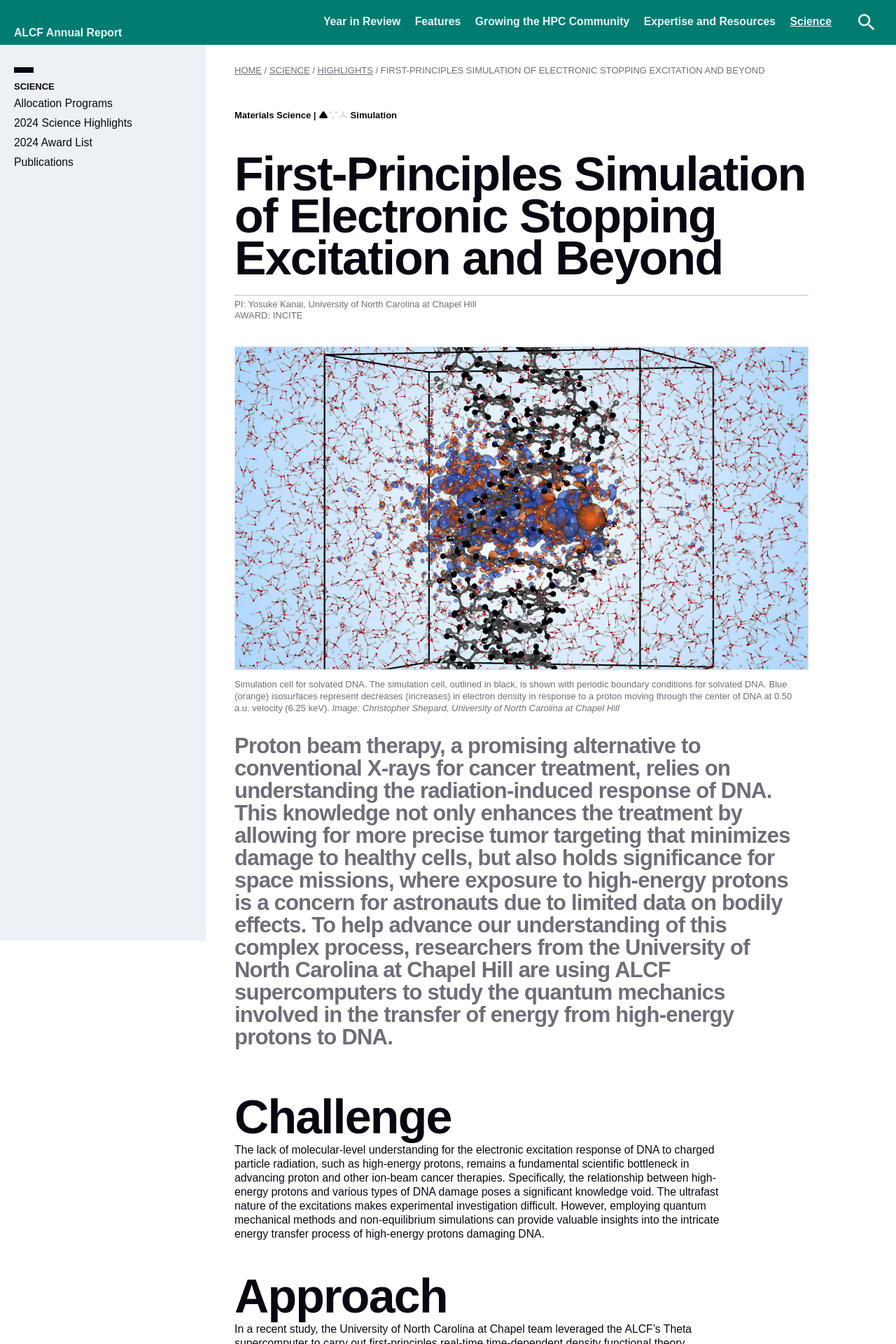
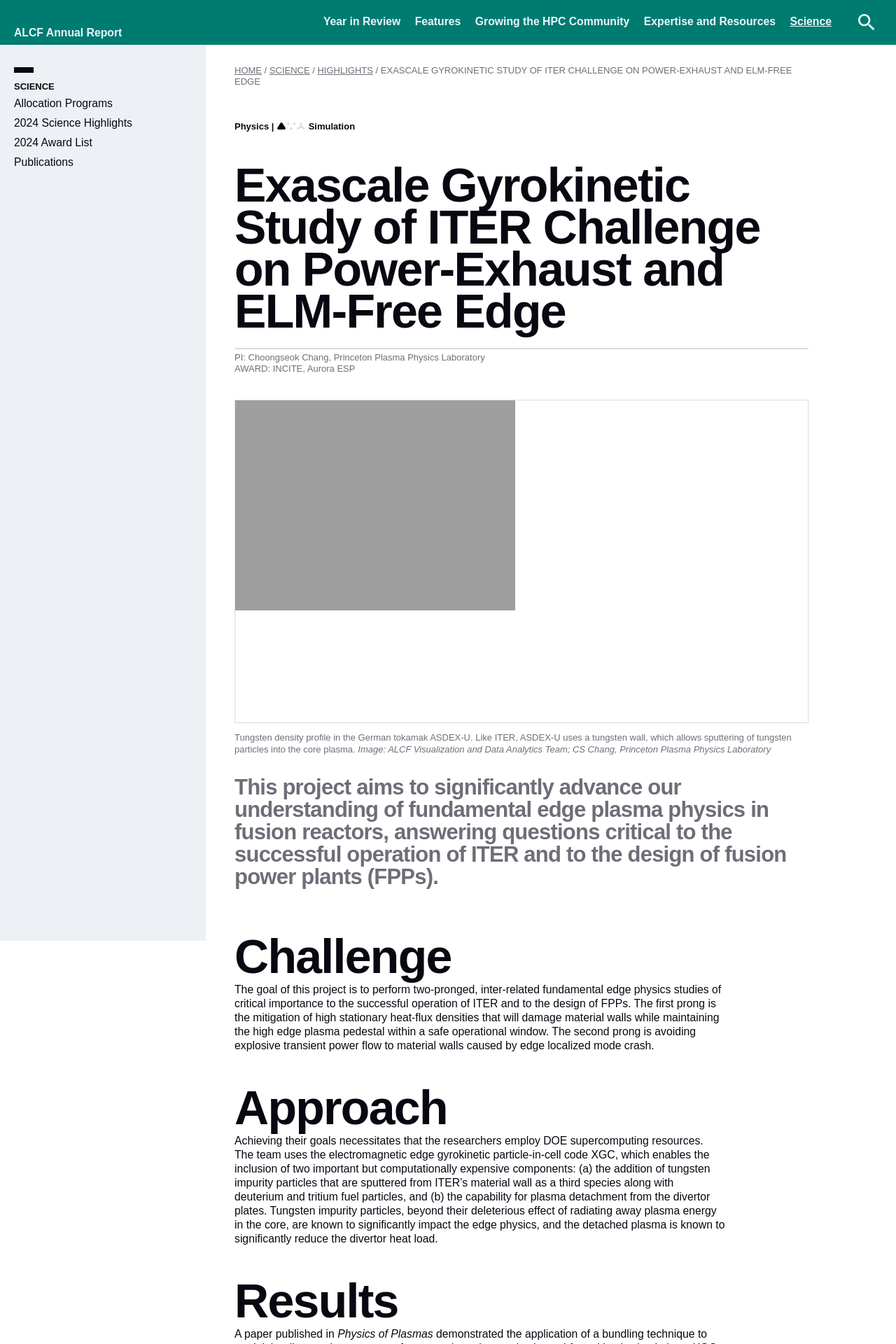
Before and after one commit to argonne-lcf/AR2024, a Jekyll site: the page built from _highlights/08chang.md, in a window 1280 px wide. Shown: the top 1920 px of the page at 70% size. Built offline with Jekyll 4.4.1, drawn with Linux system fonts in a browser that asks for light colours; some web fonts are replaced; some of the changed text lies outside the part shown.

Commit message:
Update 08chang.md
text added

```diff
--- a/_highlights/08chang.md
+++ b/_highlights/08chang.md
@@ -4,52 +4,52 @@ layout: highlight
 theme: white
 permalink: 'science/highlights/kanai'
 
-title: 'First-Principles Simulation of Electronic Stopping Excitation and Beyond'
-pi: 'Yosuke Kanai, University of North Carolina at Chapel Hill'
-award: 'INCITE'
-systems: 'Theta'
-field: 'Materials Science'
+title: 'Exascale Gyrokinetic Study of ITER Challenge on Power-Exhaust and ELM-Free Edge'
+pi: 'Choongseok Chang, Princeton Plasma Physics Laboratory'
+award: 'INCITE, Aurora ESP'
+systems: 'Aurora, Polaris'
+field: 'Physics'
 sdl: 's'
 
-image: 'kanai-highlight.jpg'
-image-caption: 'Simulation cell for solvated DNA. The simulation cell, outlined in black, is shown with periodic boundary conditions for solvated DNA. Blue (orange) isosurfaces represent decreases (increases) in electron density in response to a proton moving through the center of DNA at 0.50 a.u. velocity (6.25 keV).'
-image-credit: 'Christopher Shepard, University of North Carolina at Chapel Hill'
+image: 'chang.png'
+image-caption: 'Tungsten density profile in the German tokamak ASDEX-U. Like ITER, ASDEX-U uses a tungsten wall, which allows sputtering of tungsten particles into the core plasma.'
+image-credit: 'ALCF Visualization and Data Analytics Team; CS Chang, Princeton Plasma Physics Laboratory'
 
 publications:
-  - authors: 'Shepard, C., D.C. Yost, and Y. Kanai'
-    title: 'Electronic Excitation Response of DNA to High-Energy Proton Radiation in Water'
-    source: 'Physical Review Letters'
-    date: 'March 2023'
-    publisher: 'American Physical Society'
-    url: 'https://doi.org/10.1103/PhysRevLett.130.118401'
+  - authors: 'Chang, C. S., S. Ku, R. Hager, J. Choi, D. Pugmire, S. Klasky, A. Loarte, and R. A. Pitts'
+    title: 'Role of Turbulent Separatrix Tangle in the Improvement of the Integrated Pedestal and Heat Exhaust Issue for Stationary-Operation Tokamak Fusion Reactors'
+    source: 'Nuclear Fusion'
+    date: 'April 2024'
+    publisher: 'IOP Publishing'
+    url: 'https://doi.org/10.1088/1741-4326/ad3b1e'
 
-  - authors: 'Shepard, C. and Y. Kanai'
-    title: 'Ion-Type Dependence of DNA Electronic Excitation in Water under Proton, α-Particle, and Carbon Ion Irradiation: A First-Principles Simulation Study'
-    source: 'The Journal of Physical Chemistry B'
-    date: 'November 2023'
-    publisher: 'American Chemical Society'
-    url: 'https://doi.org/10.1021/acs.jpcb.3c05446'
+  - authors: 'Dominski, J., C. S. Chang, R. Hager, S. Ku, E. S. Yoon, and V. Parail'
+    title: 'Neoclassical Transport of Tungsten Ion Bundles in Total-f Neoclassical Gyrokinetic Simulations of a Whole-Volume JET-Like Plasma'
+    source: 'Physics of Plasmas'
+    date: 'March 2024'
+    publisher: 'AIP Publishing'
+    url: 'https://doi.org/10.1063/5.0144509'
 
 
 ---
 
 {% include txt-intro.html
-    blurb = "Proton beam therapy, a promising alternative to conventional X-rays for cancer treatment, relies on understanding the radiation-induced response of DNA. This knowledge not only enhances the treatment by allowing for more precise tumor targeting that minimizes damage to healthy cells, but also holds significance for space missions, where exposure to high-energy protons is a concern for astronauts due to limited data on bodily effects. To help advance our understanding of this complex process, researchers from the University of North Carolina at Chapel Hill are using ALCF supercomputers to study the quantum mechanics involved in the transfer of energy from high-energy protons to DNA."
+    blurb = "This project aims to significantly advance our understanding of fundamental edge plasma physics in fusion reactors, answering questions critical to the successful operation of ITER and to the design of fusion power plants (FPPs)."
 %}
 
 
 # Challenge
 
-The lack of molecular-level understanding for the electronic excitation response of DNA to charged particle radiation, such as high-energy protons, remains a fundamental scientific bottleneck in advancing proton and other ion-beam cancer therapies. Specifically, the relationship between high-energy protons and various types of DNA damage poses a significant knowledge void. The ultrafast nature of the excitations makes experimental investigation difficult. However, employing quantum mechanical methods and non-equilibrium simulations can provide valuable insights into the intricate energy transfer process of high-energy protons damaging DNA.
+The goal of this project is to perform two-pronged, inter-related fundamental edge physics studies of critical importance to the successful operation of ITER and to the design of FPPs. The first prong is the mitigation of high stationary heat-flux densities that will damage material walls while maintaining the high edge plasma pedestal within a safe operational window. The second prong is avoiding explosive transient power flow to material walls caused by edge localized mode crash.
 
 # Approach
 
-In a recent study, the University of North Carolina at Chapel team leveraged the ALCF’s Theta supercomputer to carry out first-principles real-time time-dependent density functional theory simulations to unravel the quantum mechanical details of the energy transfer from high-energy protons to DNA in water. The researchers used the Qb@ll version of the Qbox code for the simulations, which included 3,991 atoms and 11,172 electrons, with six different proton kinetic energies sampled for each proton path. Two proton paths were considered: one directly through center of DNA and another along a sugar-phosphate side chain. By including explicit water molecules in their simulations, the team was able to get a more accurate picture of the DNA excitations in the initial radiation process over the first few femtoseconds. ALCF staff worked with the researchers to aid in employing optimized libraries and to resolve compiling issues.
+Achieving their goals necessitates that the researchers employ DOE supercomputing resources. The team uses the electromagnetic edge gyrokinetic particle-in-cell code XGC, which enables the inclusion of two important but computationally expensive components: (a) the addition of tungsten impurity particles that are sputtered from ITER’s material wall as a third species along with deuterium and tritium fuel particles, and (b) the capability for plasma detachment from the divertor plates. Tungsten impurity particles, beyond their deleterious effect of radiating away plasma energy in the core, are known to significantly impact the edge physics, and the detached plasma is known to significantly reduce the divertor heat load.
 
 # Results
 
-The team’s calculations revealed that high-energy protons transfer significantly more energy to sugar-phosphate side chains than the nucleobases of DNA, and that greater energy transfer is expected onto the DNA side chains than onto water.  The researchers determined the stopping power magnitude for side path was more than three times larger at the peak and at least twice as large at all velocities. As a result of the electronic stopping process, highly energetic holes are generated on the DNA side chains as a source of oxidative damage. The stopping power was found to largely depend on the energetics of holes generated.  Results from these detailed simulations help to fill the knowledge void in understanding detailed mechanisms for extensive DNA strand break lesions observed with a proton beam, and will help inform the development of increasingly more sophisticated multiscale medical physics models.
+A paper published in _Physics of Plasmas_ demonstrated the application of a bundling technique to model the diverse charge states of tungsten impurity species in total-f gyrokinetic simulations. XGC was used to simulate a JET H-mode-like plasma across an entire plasma volume, spanning from the magnetic axis to the divertor. Tungsten impurities were found to affect the deuterium fluxes of particles and heat.
 
 # Impact
 
-The team’s research into the radiation-induced response of DNA has important implications for human health. Their insights will help researchers develop a more complete understanding of the initial excitation response in proton beam cancer therapy and add to the growing knowledge base for advanced multiscale models in medical physics. The team's findings will also help determine how exposure to radiation, such as cosmic rays in space, can lead to potential health risks due to DNA damage.
+As fusion power represents a paradigm-shifting breakthrough, success of the ITER project is a high-priority challenge for the DOE mission, which will ultimately lead to more economical FPPs. To accomplish this goal, simulations based on first-principles must be deployed to solve issues with power exhaust, including mitigating stationary heat-flux densities and avoiding unacceptably high transient power flow to material walls.
```
